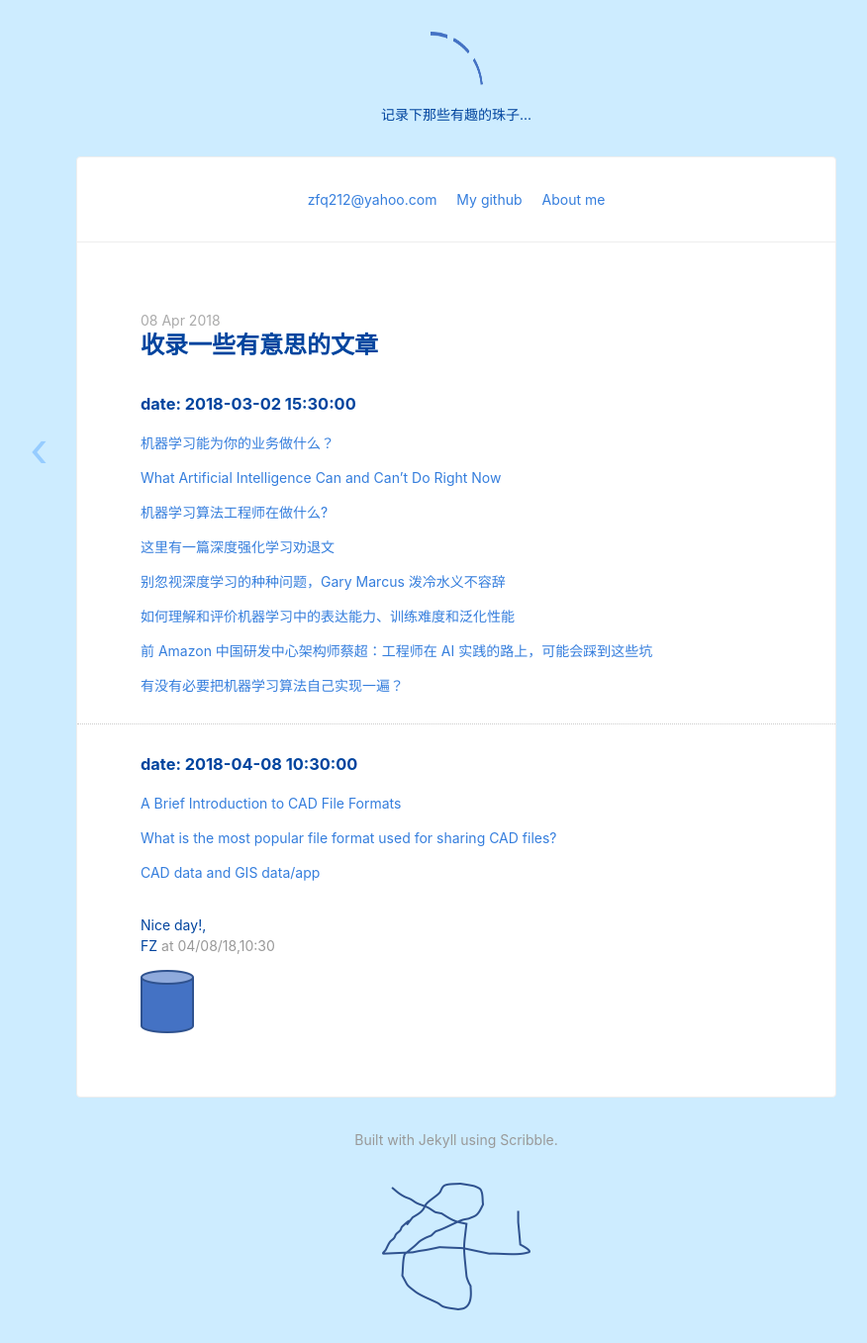
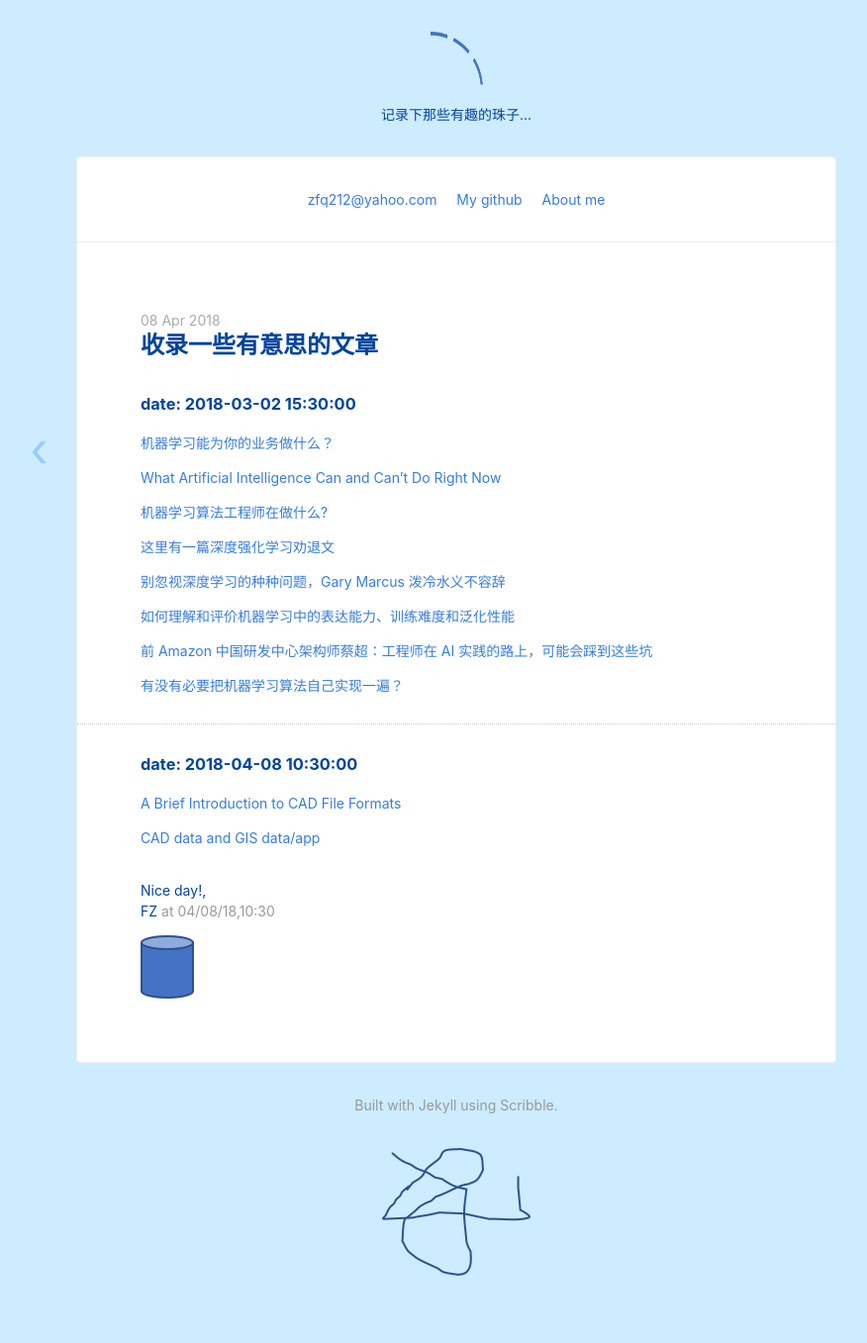
Before and after one commit to zfq212git/zfq212git.github.io, a Jekyll site: the page built from _posts/2018-03-02-interesting-articles.md, in a window 1280 px wide. Shown: the whole page at 99% size, without its empty margins (179-1055 px from the left). Built offline with Jekyll 4.4.1, drawn with Linux system fonts in a browser that asks for light colours; nearby versions of some CDN libraries; after the commit the page ends 1322 px from its top, so only the background shows below that.

Commit message:
Update 2018-03-02-interesting-articles.md

```diff
--- a/_posts/2018-03-02-interesting-articles.md
+++ b/_posts/2018-03-02-interesting-articles.md
@@ -27,6 +27,4 @@ date: 2018-04-08 10:30:00
 
 [A Brief Introduction to CAD File Formats](https://blog.grabcad.com/blog/2013/04/22/a-brief-introduction-to-cad-file-formats/)
 
-[What is the most popular file format used for sharing CAD files?](What is the most popular file format used for sharing CAD files?)
-
 [CAD data and GIS data/app](http://desktop.arcgis.com/en/arcmap/10.3/manage-data/cad/what-is-cad-data.htm)
```
